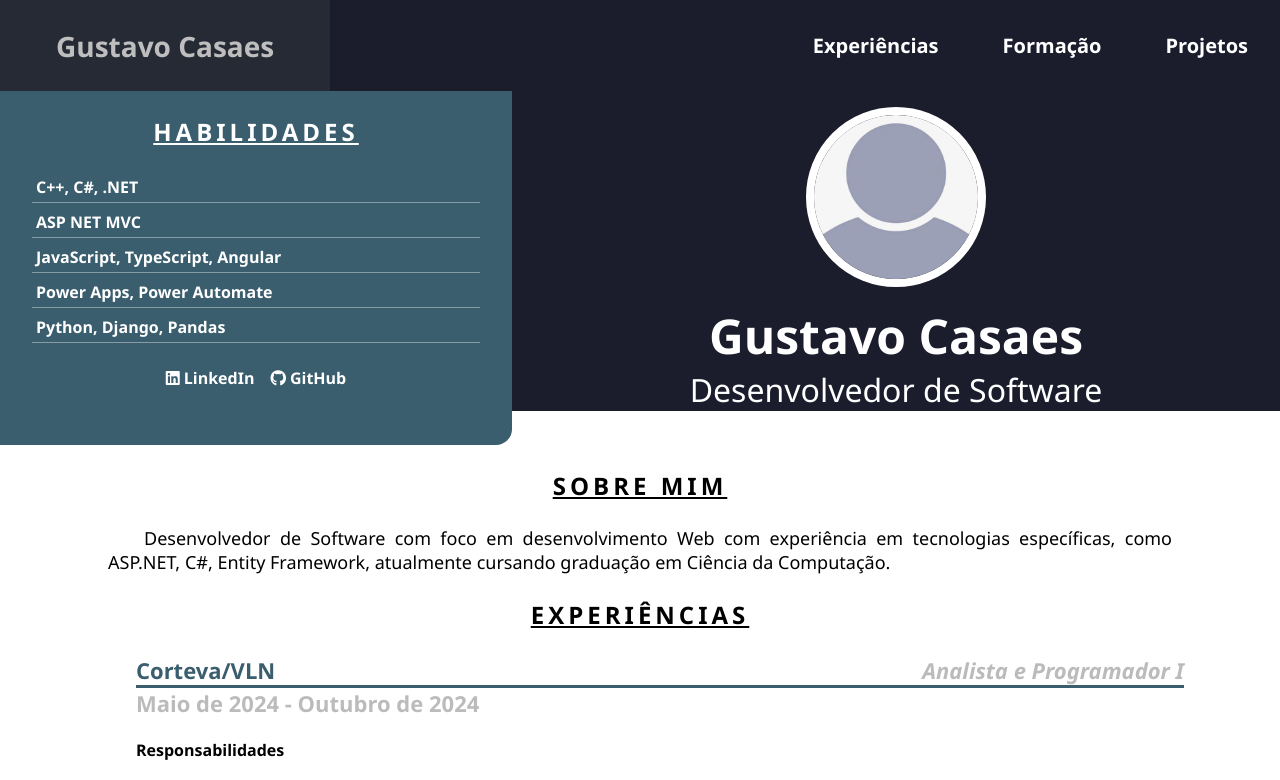
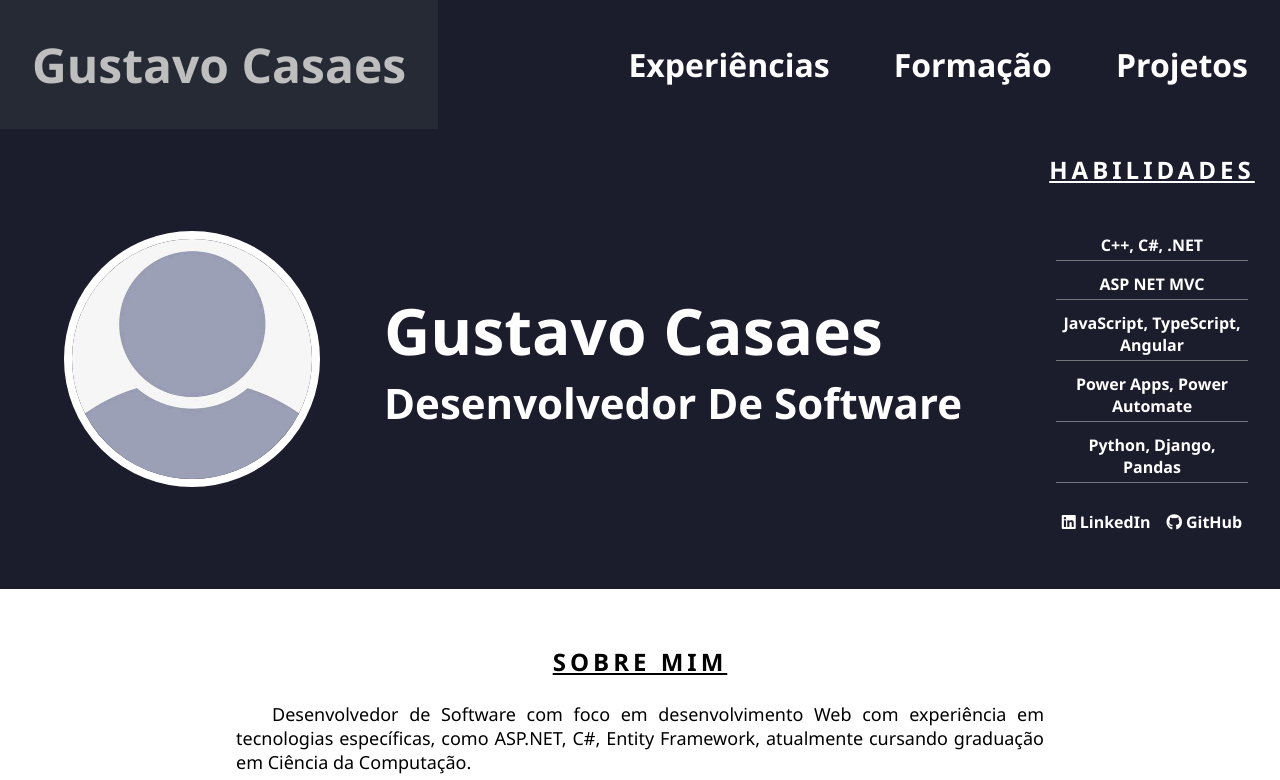
Before and after one commit to Zokyn/Web-CV, a plain HTML site: page index.html in a window 1280 px wide. Shown: the top 780 px of the page. Drawn offline with Linux system fonts and the light colour scheme.

Commit message:
refeito o cabeçalho da pagina e adicionado media-queries

```diff
--- a/index.html
+++ b/index.html
@@ -66,21 +66,23 @@
         </a>
     </nav>
 
-    <main class="grid-container">
-        <div class="header-content-container">
-            <div class="name-role">
+    <main class="container">
+        <div class="header-container">
+            <div class="header-photo-container">
                 <div class="image-container">
                     <img
                         src="images/img.jfif"
                         class="profile-photo"
                         />
                 </div>
+            </div>
+
+            <div class="header-content-container name-role">
                 <span id="name">Gustavo Casaes</span>
                 <h1 id="role">Desenvolvedor de Software</h1>
             </div>
-        </div>
 
-        <div class="header-side-container">
+            <div class="header-skills-container">
 
                 <h3>Habilidades</h3>
                 <ul class="skill-list">
@@ -105,6 +107,10 @@
                     </a>
                 </div>
             </div>
+
+
+        </div>
+        <div class="main-container">
 
             <div class="main-content-container" id="#home">
                 <h3>Sobre mim</h3>
@@ -398,6 +404,7 @@
 
                 </ul>
             </div>
+        </div>
 
 
     </main>
--- a/style.css
+++ b/style.css
@@ -11,13 +11,11 @@ body {
 
 }
 
-#name {
+#name,#role {
     text-transform: capitalize;
 }
-
 h1#role {
-    font-size: 32px;
-    font-weight: 500;
+    margin: 0;
 }
 
 h3 {
@@ -49,20 +47,169 @@ img.profile-photo {
     display: block;
     justify-items: center;
 }
-.header-side-container {
+div.header-container {
+    align-items: center;
+    background-color: var(--dark-blue);
     color: white;
-    background-color: var(--teal);
-    border-end-end-radius: 16px;
 }
+.header-skills-container {
+    display: flex;
+    flex-direction: column;
+}
+@media (min-width: 634px) {
+    nav {
+        justify-content: center;
+    }
+    nav>a {
+        padding: 2rem;
+        font-size: 1.5em;
+    }
+    nav>a.brand {
+        display: none;
+    }
+    main.container {
+        display: flex;
+        flex-direction: column;
+    }
+    .header-content-container {
+        order:1;
+        display: flex;
+        flex-direction: column;
+        align-items: stretch;
+        justify-content: start;
+    }
+    .header-skills-container {
+        order: 2;
+        padding-bottom: 3em;
+    }
+    img.profile-photo {
+        width: 124px;
+    }
+    .name-role #name{
+        text-align: center;
+        font-size: 64px;
+        font-weight: 700;
+    }
+    .name-role #role{
+        text-align: center;
+        font-size: 48px;
+        font-weight: 700;
+    }
+}
+@media (min-width: 720px) {
+    nav>a {
+        padding: 2rem;
+        font-size: 1.25em;
+    }
+    nav>a.brand {
+        display: block;
+        font-size: 1.75em;
+    }
+    main.container {
+        display: flex;
+        flex-direction: column;
+    }
+    div.header-container {
+        display: grid;
+        grid-template-columns: 1fr 60%;
+    }
+    .header-photo-container {
+        order: 1;
+    }
+    .header-content-container {
+        order: 2;
+    }
+    .header-skills-container {
+        grid-column: 1/-1;
+    }
+    .header-skills-container>ul.skill-list {
+        display: flex;
+        text-align: center;
+        justify-content: space-between;
+        flex-flow: column nowrap;
+    }
 
-main.grid-container {
-    display: grid;
-    grid-template-columns: 1fr 60%;
-    grid-template-areas:
-        "sidebar content"
-        "title title"
-/*         "skills education"
-        "skills summary" */
+    .name-role #name{
+        text-align: start;
+        font-size: 48px;
+        font-weight: 700;
+    }
+    .name-role #role{
+        text-align: start;
+        font-size: 32px;
+        font-weight: 700;
+    }
+    img.profile-photo {
+        width: 180px;
+    }
+}
+@media (min-width:1090px) {
+    nav {
+        justify-content: left;
+    }
+    nav>a {
+        padding: 2rem;
+        font-size: 2em;
+    }
+    nav>a.brand {
+        padding: 2rem;
+        font-size: 3em;
+    }
+    div.header-container {
+        display: grid;
+        grid-template-columns: 1fr 50% 20%;
+    }
+    .header-skills-container {
+        grid-column: 3;
+        display: flex;
+    }
+    .name-role * {
+        text-align: center;
+    }
+    /* Nome */
+    .name-role #name {
+        font-size: 64px;
+        font-weight: 700;
+    }
+    /* Profissão */
+    .name-role #role {
+        font-size: 42px;
+    }
+    img.profile-photo {
+        width: 240px;
+    }
+    .header-skills-container>ul.skill-list {
+        display: flex;
+        flex-direction: column;
+        align-items: stretch;
+        text-align: center;
+    }
+    .main-container {
+        margin: 2em 8em;
+    }
+}
+@media (min-width: 1600px) {
+    div.header-container {
+        display: grid;
+        grid-template-columns: 1fr 50% 30%;
+    }
+    .image-container {
+    }
+    img.profile-photo {
+        width: 320px;
+    }
+    /* Nome */
+    .name-role #name {
+        font-size: 96px;
+        font-weight: 700;
+    }
+    /* Profissão */
+    .name-role #role {
+        font-size: 64px;
+    }
+    .main-container {
+        margin: 4em 24em;
+    }
 }
 
 /* Barra de Navegação */
@@ -84,12 +231,6 @@ nav * {
 }
 nav>a.brand {
     margin-right: auto;
-    padding: 0 2em;
-    font-size: 1.75em;
-}
-nav>a {
-    padding: 2rem;
-    font-size: 1.25em;
 }
 nav>a:hover {
     color: rgb(190, 190, 190);
@@ -98,7 +239,6 @@ nav>a:hover {
 
 /* Barra Lateral (foto e habilidades) */
 .header-side-container {
-    order: 1;
     padding-bottom: 3em;
 }
 .header-side-container>img{
@@ -111,7 +251,6 @@ nav>a:hover {
     justify-items: center;
 }
 img.profile-photo {
-    width: 164px;
     aspect-ratio: 1/1;
 }
 ul.skill-list {
@@ -165,27 +304,13 @@ svg.icon {
 
 /*Cabeçalho (nome, profissão, educação e resumo)*/
 .header-content-container {
-    order:2;
     display: flex;
     flex-direction: column;
     align-items: stretch;
     justify-content: start;
-}
-/* Nome e Profissão */
-.name-role {
-    color: white;
-    background-color: var(--dark-blue);
     text-align: center;
 }
 
-.name-role #name { /* Nome */
-    font-size: 48px;
-    font-weight: 700;
-}
-
-.name-role #role { /* Profissão */
-    margin:0;
-}
 
 
 /* Formação*/
```
Lines whose indentation alone changed are shown as unchanged.
